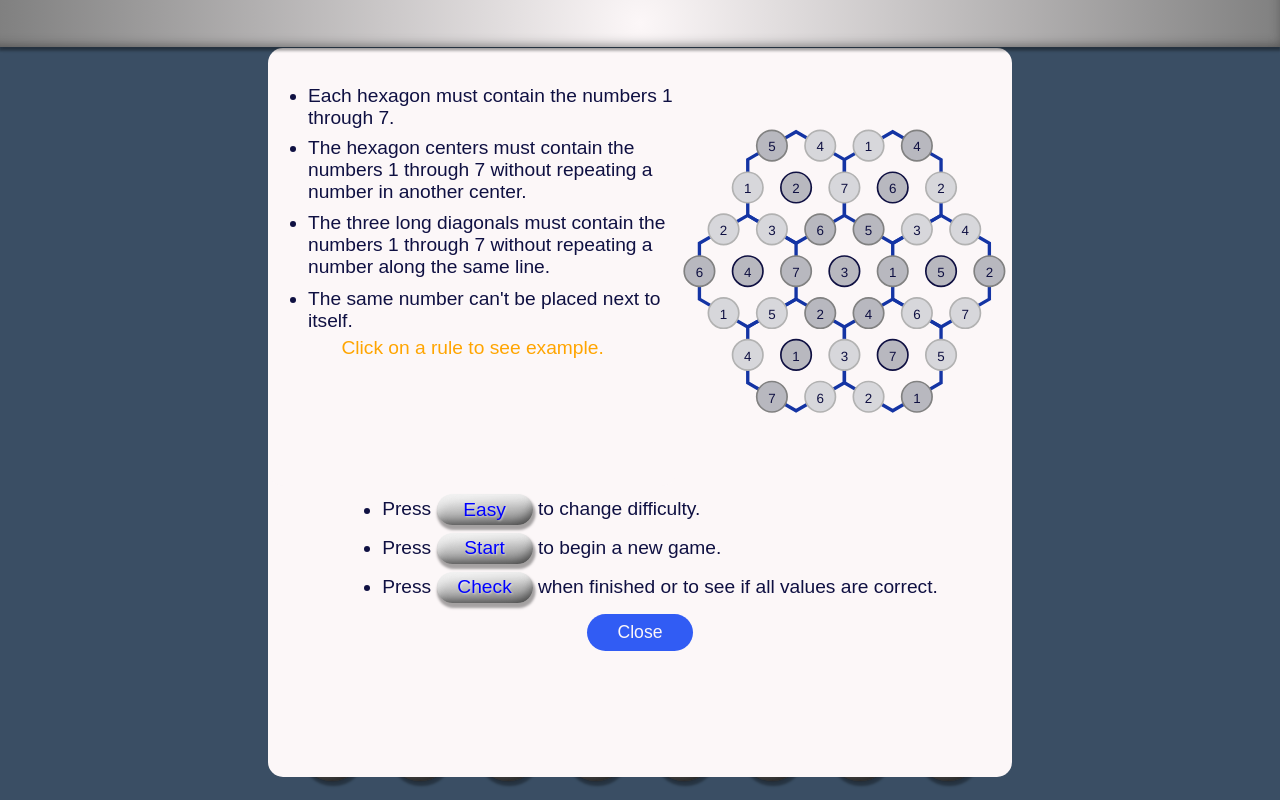
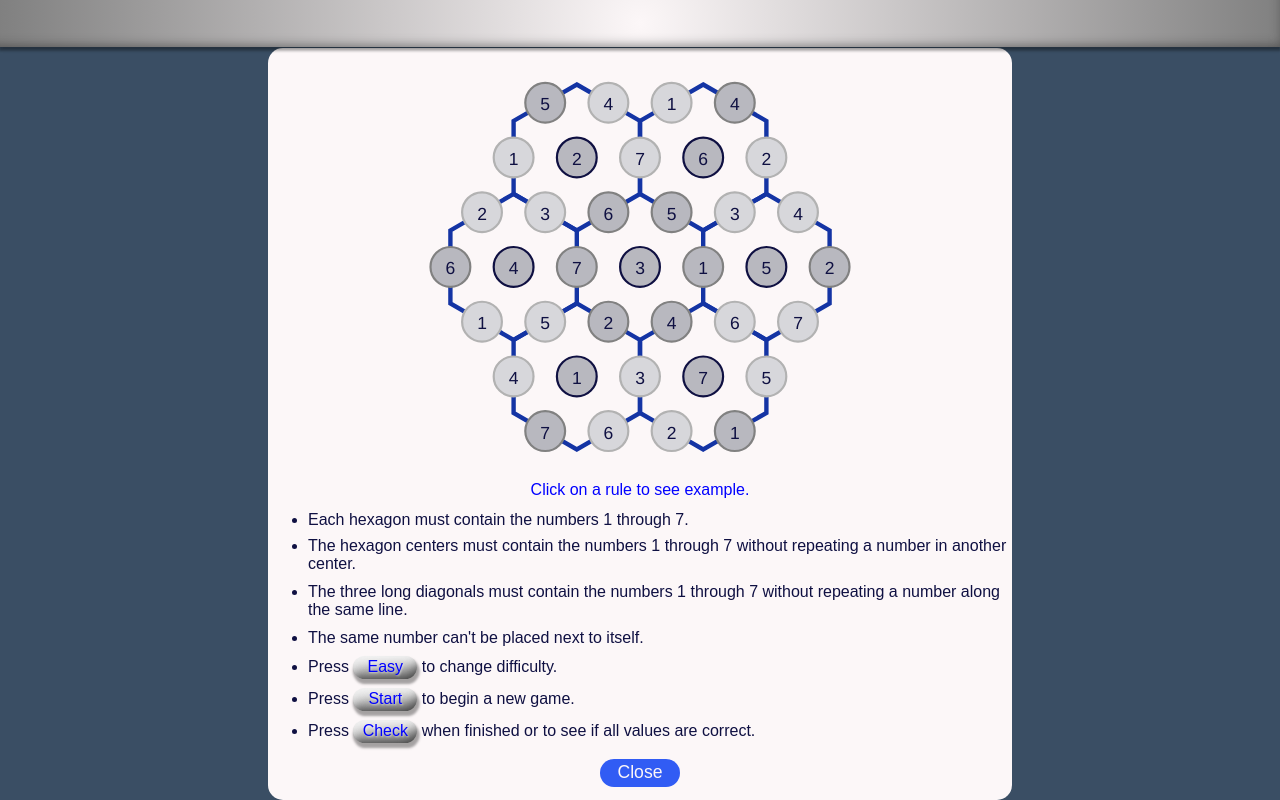
Before and after one commit to jderouin1969/game-app, a React (Vite) app: page / in a window 1280 px wide. Both pictures are taken after a click on the button "Directions". Built offline with nearby package versions, Linux system fonts and the light colour scheme.

Commit message:
New Directions Design

```diff
--- a/src/App.css
+++ b/src/App.css
@@ -30,7 +30,7 @@
   --stop: 0%;
   --stopChange: 7.5%;
   --text-control: 1.2rem;
-  --text-dialog: 1.3rem;
+  --text-dialog: 1rem;
   --text-directions: 1rem;
   --text-numbers: 1.5rem;
   --text-buttons: 1.7rem;
@@ -38,8 +38,6 @@
   --text-lg: 1.1rem;
   --text-message: 1.7rem;
   --base-font: 16px;
-  --directionsHeight: .98;
-  --clickFont: orange;
 }
 html {
   height: 100%;
@@ -72,8 +70,8 @@ body {
   z-index: 5;
 }
 .dialog-button{
-  width: calc(var(--gameSize) / 7);
-  height: calc(var(--gameSize) / 20);
+  width: calc(var(--text-dialog) * 5);
+  height: calc(var(--text-dialog) * 1.75);
 	border-radius: 100px;
   border: 0;
   background: var(--dialogButton);
@@ -115,53 +113,40 @@ body {
   border: none;
   margin-top: 3rem;
   width: var(--gameSize);
-  height: calc(var(--gameSize) * var(--directionsHeight));
-  display: grid;
+  display: flex;
+  flex-direction: column;
+  align-items: center;
+  justify-items: center;
   color: var(--fontDark);
-  grid-template-columns: calc(var(--gameSize) * .55) calc(var(--gameSize) * .45);
-  grid-template-rows: calc(var(--gameSize) * .6) calc(var(--gameSize) *.15) calc(var(--gameSize) * .05);
 }
-.directions-spanning {
-  grid-column: 1 / 3;
+.directions-puzzle-box {
+  border-radius: 15px;
+  height: calc(var(--gameSize) * .45);
+  margin: auto;
+  margin-bottom: 0;
 }
-.directions-hexadu {
+.directions-clickTip {
+  color: var(--fontBlue);
+  background-color: var(--offWhite);
+  height: var(--text-dialog);
+  text-align: center;
+  margin-top: -.3rem;
+  margin-bottom: -.6rem;
+  font-size: var(--text-dialog);
+}
+.directions-list {
   background-color: var(--offWhite);
   font-size: var(--text-dialog);
   border-radius: 15px;
-  margin-top: calc(var(--gameSize) / 26);
-  margin-bottom: .5rem;
-  margin-left: 0;
+  margin: 0;
+  align-self: center;
   display: flex;
   flex-direction: column;
 }
-.directions-hexadu-list {
-  background-color: var(--offWhite);
-  margin: 0;
-  display: flex;
-  flex-direction: column;
-}
-.directions-clickTip{
-  color: var(--clickFont);
-  text-align: center;
-  margin-top: -.3rem;
-  background-color: var(--offWhite);
-  font-size: var(--text-dialog);
-}
-.directions-game-list {
-  background-color: var(--offWhite);
-  color: var(--fontDark);
-  display: flex;
-  flex-direction: column;
-  margin-top: 0;
-  justify-self: center;
-  font-size: var(--text-dialog);
-  grid-column: 1 / 3;
-  grid-row: 2;
-}
 .example-button {
   font-size: var(--text-dialog);
-  width: calc(var(--text-dialog) * 5);
-  height:calc(var(--text-dialog) * 1.6);
+  width: calc(var(--text-dialog) * 4);
+  height:calc(var(--text-dialog) * 1.4);
   border-radius: 999px;
   border: none;
   outline: none;
@@ -175,6 +160,12 @@ body {
     inset .4dvw .8dvw 1.1dvw -.8dvw rgba(230, 230, 230, 0.7),
     inset -.5dvw -.8dvw .8dvw -.7dvw rgba(40, 40, 40, 0.7);
 }
+.directions-button {
+  background-color: var(--offWhite);
+  height: calc(var(--text-dialog) * 4);
+  text-align: center;
+}
+
 /* Navigation Bar */
 .topbar {
   position: fixed;
--- a/src/App.jsx
+++ b/src/App.jsx
@@ -37,10 +37,8 @@ function HexaduGame(){
   }
   function setFontSize(gameSize) {
     document.documentElement.style.setProperty('--gameSize', `${gameSize}px`);
-    console.log(gameSize);
     if (gameSize > 600){
       document.documentElement.style.setProperty('--base-font', '16px');
-      document.documentElement.style.setProperty('--text-dialog', '1.2rem');
       return;
     }
     if (gameSize > 550){
@@ -49,7 +47,6 @@ function HexaduGame(){
     }
     if (gameSize > 500){
       document.documentElement.style.setProperty('--base-font', '14px');
-      document.documentElement.style.setProperty('--text-dialog', '1.1rem');
       return;
     }
     if (gameSize > 450){
@@ -58,25 +55,17 @@ function HexaduGame(){
     }
     if (gameSize > 400){
       document.documentElement.style.setProperty('--base-font', '12px');
-      document.documentElement.style.setProperty('--text-dialog', '1rem');
-      document.documentElement.style.setProperty('--clickFont', 'pink');
       return;
     }
     if (gameSize > 350){
       document.documentElement.style.setProperty('--base-font', '11px');
-      document.documentElement.style.setProperty('--clickFont', 'green');
       return;
     }
     if (gameSize > 300){
       document.documentElement.style.setProperty('--base-font', '10px');
-      document.documentElement.style.setProperty('--text-dialog', '.8rem');
-      document.documentElement.style.setProperty('--clickFont', 'yellow');
       return;
     }
     document.documentElement.style.setProperty('--base-font', '9px');
-    document.documentElement.style.setProperty('--text-dialog', '.7rem');
-    document.documentElement.style.setProperty('--clickFont', 'purple');
-
     return;
   }
   window.addEventListener('resize', setDynamicSize);
--- a/src/components/PuzzleBox.jsx
+++ b/src/components/PuzzleBox.jsx
@@ -78,26 +78,26 @@ const PuzzleBox = (props) => {
   return (
     <svg viewBox="0 0 600 600" style={{width: '100%', height: '100%' }}>
       <g id='time-display'>
-        <rect className='svg-shadow' x='-50' y='20'
+        <rect className='svg-shadow' x='-40' y='20'
           width='105' height='45' fill={`${data.color.offWhite}`}  rx="15" ry="15"
         />
-        <text x='14' y='45' fontFamily="Arial" fontSize="32" fill={`${data.color.fontDark}`}
+        <text x='24' y='45' fontFamily="Arial" fontSize="32" fill={`${data.color.fontDark}`}
           textAnchor="middle" dominantBaseline="middle">{formatTime(game.time)}</text>
       </g>
       <g className={`checkButton ${transition ? 'transition' : ''}`}>
         <rect className='checkBase'
-          x='545' y='20'
+          x='535' y='20'
           width='105' height='45' fill={`${data.color.offWhite}`}
           rx="15" ry="15"
         />
         <text className='checkText'
-          x='595' y='45'
+          x='585' y='45'
           fontFamily="Arial" fontSize="26" fill={`${data.color.fontBlue}`}
           textAnchor="middle" dominantBaseline="middle">
           Check
         </text>
         <rect id='check-button'
-          x='545' y='20'
+          x='535' y='20'
           width='105' height='45' fill='transparent'
           rx="15" ry="15"
           onClick={() => handleCheckClick()}
--- a/src/components/modals.jsx
+++ b/src/components/modals.jsx
@@ -121,8 +121,17 @@ export function DirectionsDialog(props) {
   return (
     <div className="dialog-container">
       <div className='dialog-directions' onClick={(e) => e.stopPropagation()}>
-        <div className='directions-hexadu'>
-          <ul className='directions-hexadu-list'>
+        <DirectionsPuzzleBox className='directions-puzzle-box'
+          rule={rule}
+          puzzle={puzzle}
+          game={game}
+          data={data}
+          values={directionsValues}
+        />
+        <p className='directions-clickTip' >
+        Click on a rule to see example.
+        </p>
+        <ul className='directions-hexadu'>
           <li className='hexadu-li' style={{color: (rule == 'hex') ? 'blue' : data.color.fontDark,
             marginTop: '.5rem', marginBottom: '.5rem'}}
             onClick={() => handleHex()}
@@ -136,45 +145,39 @@ export function DirectionsDialog(props) {
             onClick={() => handleCenters()}
             onMouseOver={() => handleCenters()}
             onMouseOut={() => handleMouseOut()}>
-              The hexagon centers must contain the numbers 1 through 7 without repeating a number in another center.</li>
+            The hexagon centers must contain the numbers 1 through 7 without repeating a number in another center.
+          </li>
           <li className='hexadu-li' style={{color: (rule == 'axis') ? 'blue' : data.color.fontDark,
             marginBottom: '.6rem'}}
             onClick={() => handleAxis()}
             onMouseOver={() => handleAxis()}
-              onMouseOut={() => handleMouseOut()}
-              >
-              The three long diagonals must contain the numbers 1 through 7 without repeating a number along the same line.</li>
+            onMouseOut={() => handleMouseOut()}>
+            The three long diagonals must contain the numbers 1 through 7 without repeating a number along the same line.
+          </li>
           <li className='hexadu-li' style={{color: (rule == 'adjacent') ? 'blue' : data.color.fontDark,
             marginBottom: '.6rem'}}
             onClick={() => handleAdjacent()}
             onMouseOver={() => handleAdjacent()}
             onMouseOut={() => handleMouseOut()}>
-              The same number can't be placed next to itself.</li>
+            The same number can't be placed next to itself.
+          </li>
+          <li style={{marginBottom: '.6rem'}}>Press <button className='example-button'>
+            Easy</button> to change difficulty.
+          </li>
+          <li style={{marginBottom: '.6rem'}}>Press <button className='example-button'>
+            Start</button> to begin a new game.
+          </li>
+          <li style={{marginBottom: '0'}} >Press <button className='example-button'>
+            Check</button> when finished or to see if all values are correct.
+          </li>
         </ul>
-          <p className='directions-clickTip' >
-            Click on a rule to see example.
-          </p>
-        </div>
-        <DirectionsPuzzleBox
-          rule={rule}
-          puzzle={puzzle}
-          game={game}
-          data={data}
-          values={directionsValues}
-        />
-        <ul className='directions-game-list'>
-          <li style={{marginBottom: '.5rem'}}>Press <button className='example-button'>
-            Easy</button> to change difficulty.</li>
-          <li style={{marginBottom: '.5rem'}}>Press <button className='example-button'>
-            Start</button> to begin a new game.</li>
-          <li style={{marginBottom: '0'}} >Press <button className='example-button'>
-            Check</button> when finished or to see if all values are correct.</li>
-        </ul>
-        <button className='dialog-button directions-spanning'
-          style={{margin: '.5rem auto 0 auto'}}
+        <div className='directions-button'>
+          <button className='dialog-button'
+            style={{margin: 'auto'}}
             onClick={onClose}>
             Close
           </button>
+        </div>
       </div>
     </div>
   );
@@ -276,7 +279,7 @@ const DirectionsPuzzleBox = (props) => {
   const {rule, game, data, values} = props;
   setColors(game, data);
   return (
-    <svg viewBox="0 0 600 600" style={{width: '100%', height: '100%' }}>
+    <svg viewBox="0 0 600 600" style={{width: '100%', height: '90%'}}>
       {data.hexagonSmall.map((num) => (
         <polygon
           key={`h${num.id}`}
```
Also changed, not shown: 5 other files (tests, documents, lock files or other folders). Lines whose indentation alone changed are shown as unchanged.
